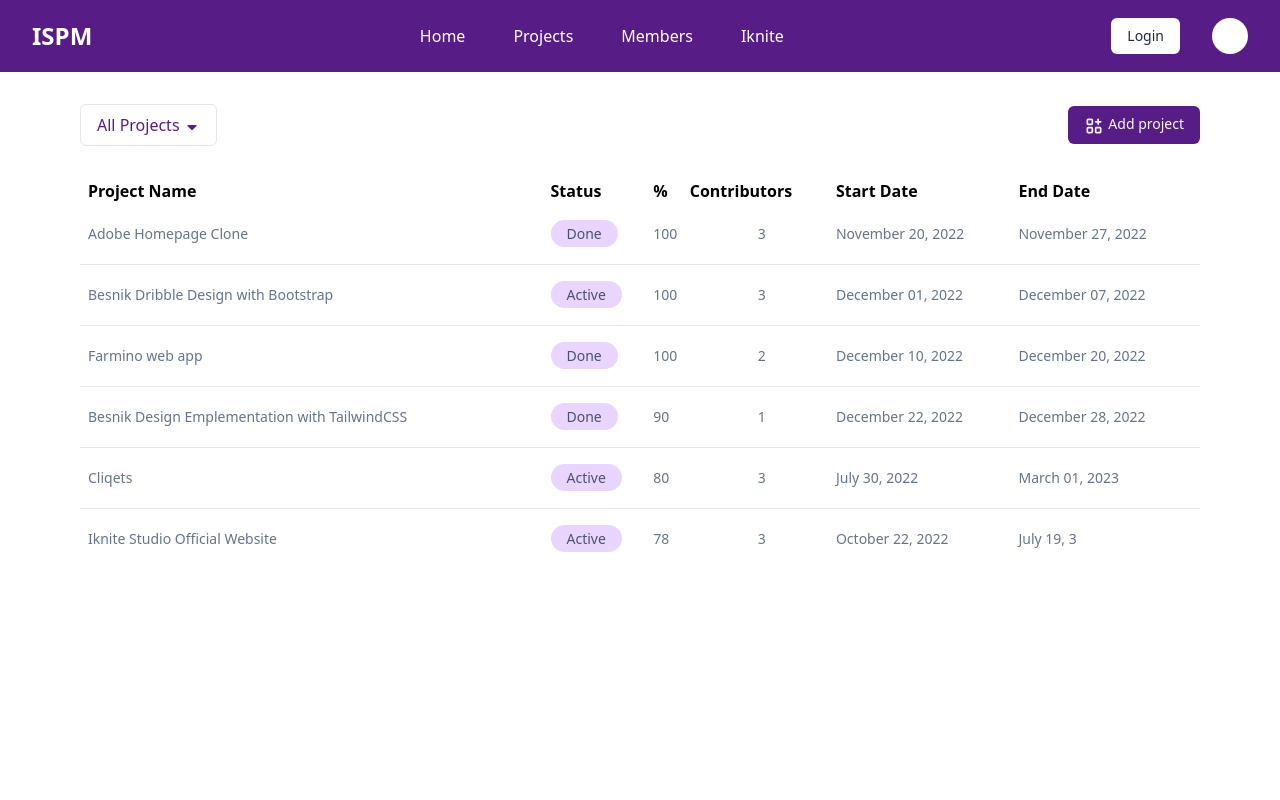
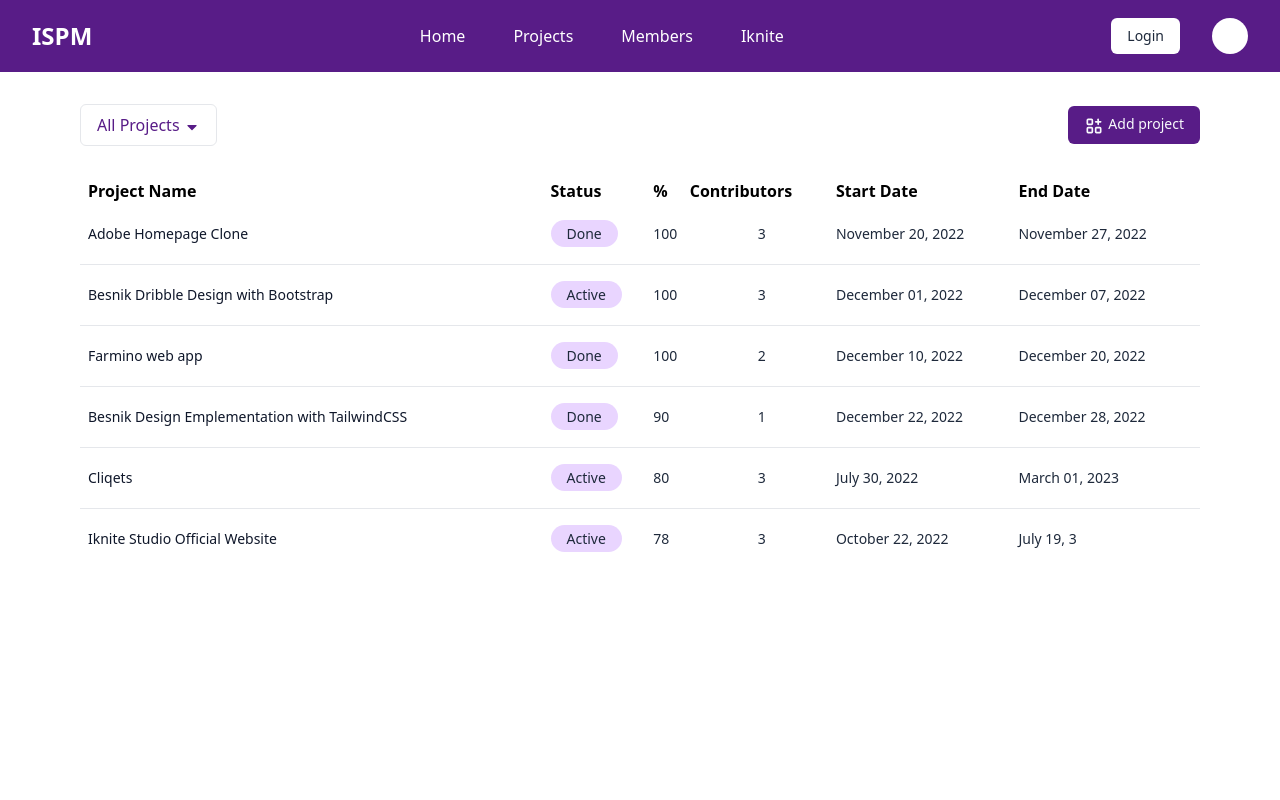
Before and after one commit to Kimbohlovette/iknite-portfolio-manager, a React (Create React App) app: page /projects in a window 1280 px wide. Shown: the top 800 px of the page. Built offline with nearby package versions, Linux system fonts and the light colour scheme; some icons are missing.

Commit message:
Added opacity of text in project table

```diff
--- a/src/pages/Projects.tsx
+++ b/src/pages/Projects.tsx
@@ -74,10 +74,10 @@ function Projects() {
 
 function Project(props: {project: ProjectType}){
     return (
-        <tr className="relative text-slate-500 [&>*]:py-5 hover:bg-slate-100">
-            <td className="px-2">{props.project.title}</td>
+        <tr className="relative text-slate-800 [&>*]:py-5 hover:bg-slate-100">
+            <td className="px-2 text-slate-900">{props.project.title}</td>
             <td>
-                <span className="rounded-full py-1 px-4 text-sm bg-purple-200 text-slate-600 capitalize">
+                <span className="rounded-full py-1 px-4 text-sm bg-purple-200 capitalize">
                 {props.project.status}
                 </span>
             </td>
```
